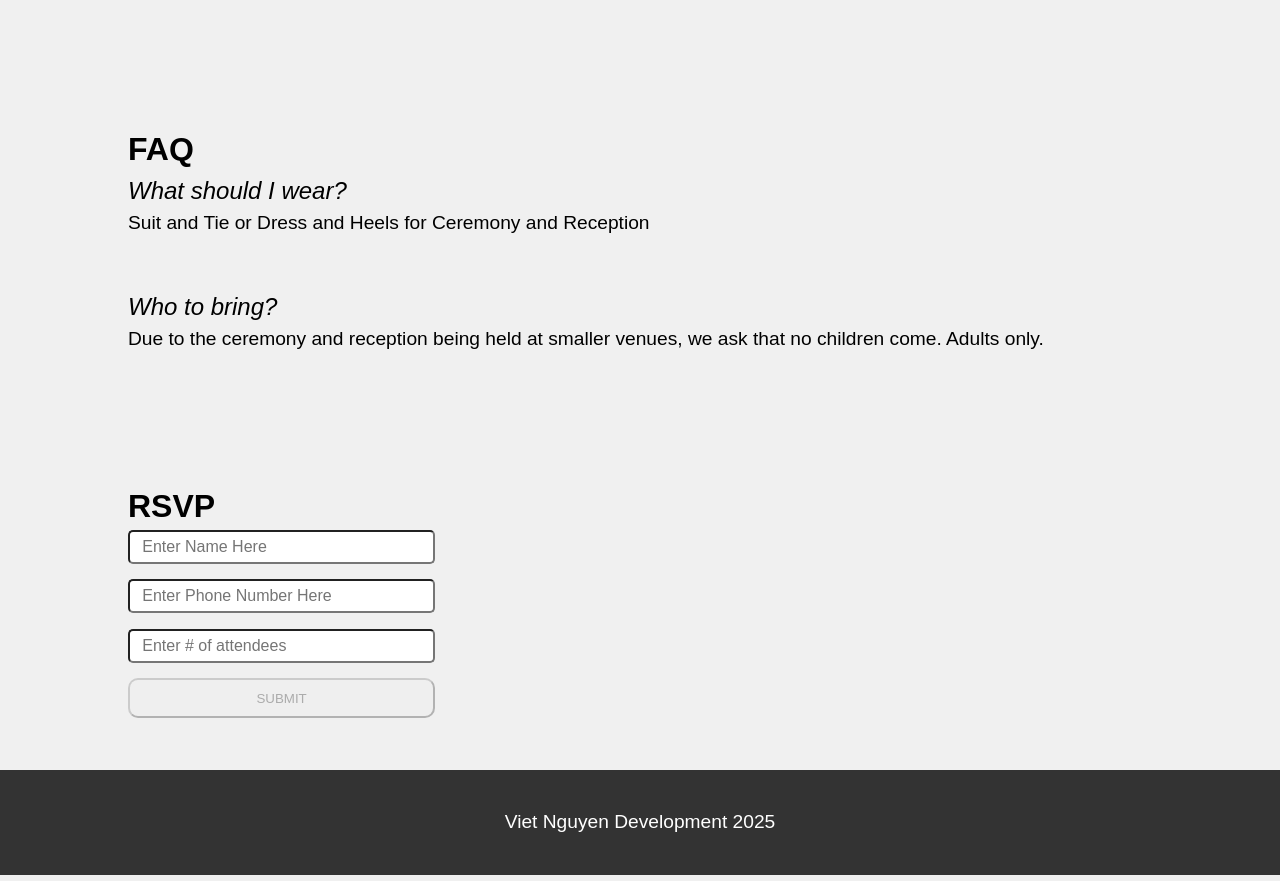
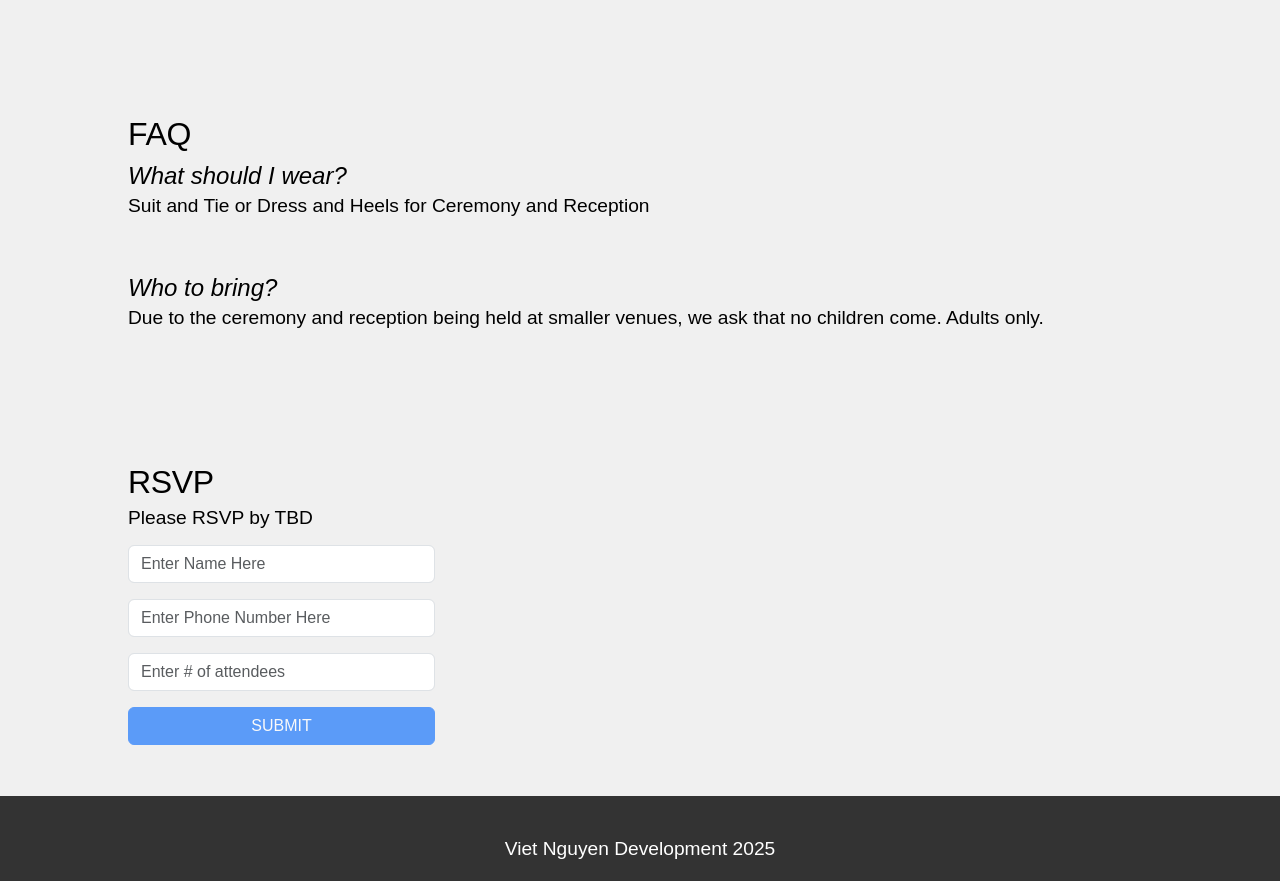
Before and after one commit to vietnguyen-dev/wedding, a plain HTML site: page index.html in a window 1280 px wide. Shown: the part 1919-2800 px from the top of the page. Drawn offline with nearby package versions, Linux system fonts and the light colour scheme.

Commit message:
bootstrap

```diff
--- a/index.css
+++ b/index.css
@@ -108,7 +108,7 @@ ul {
 }
 
 h1 {
-	font-size: 4rem;
+	font-size: 3rem;
 	font-weight: bold;
 	text-align: center;
 	margin-bottom: 2%;
@@ -116,6 +116,7 @@ h1 {
 	font-weight: 400;
 	font-style: normal;
 	line-height: 0.9;
+	letter-spacing: -0.02em;
 }
 
 footer {
@@ -125,21 +126,14 @@ footer {
 	color: white;
 }
 
-button {
-	height: 2.5rem;
-	border-radius: 10px;
-}
-
 form {
 	display: flex;
 	flex-direction: column;
 }
 
-form input {
-	padding: 2% 4%;
-	margin-bottom: 5%;
-	font-size: 1rem;
-	border-radius: 5px;
+p {
+	font-weight: lighter;
+	line-height: 1.5rem;
 }
 
 ul li a {
@@ -160,7 +154,8 @@ section:not(#wedding) div {
 
 section:not(#wedding) h2 {
 	font-size: 2rem;
-	font-weight: bold;
+	font-weight: normal;
+	letter-spacing: -0.01em;
 }
 
 section:not(#wedding) h3 {
--- a/index.html
+++ b/index.html
@@ -2,6 +2,12 @@
   <head>
     <meta charset="UTF-8" />
     <meta name="viewport" content="width=device-width, initial-scale=1.0" />
+    <link
+      href="https://cdn.jsdelivr.net/npm/bootstrap@5.3.8/dist/css/bootstrap.min.css"
+      rel="stylesheet"
+      integrity="sha384-sRIl4kxILFvY47J16cr9ZwB07vP4J8+LH7qKQnuqkuIAvNWLzeN8tE5YBujZqJLB"
+      crossorigin="anonymous"
+    />
     <link rel="stylesheet" href="index.css" />
     <link rel="preconnect" href="https://fonts.googleapis.com" />
     <link rel="preconnect" href="https://fonts.gstatic.com" crossorigin />
@@ -25,6 +31,7 @@
           <li><a href="#rsvp">RSVP</a></li>
         </ul>
       </nav>
+    </header>
 
     <section id="wedding">
       <h1>Viet and Vera's Wedding</h1>
@@ -101,20 +108,36 @@
     <section id="rsvp">
       <h2>RSVP</h2>
       <form id="rsvp-form">
-        <input id="name" type="text" value="" placeholder="Enter Name Here" />
+        <p>Please RSVP by TBD</p>
+        <input
+          id="name"
+          type="text"
+          value=""
+          placeholder="Enter Name Here"
+          class="form-control mb-3"
+        />
         <input
           id="phone"
           type="text"
           value=""
           placeholder="Enter Phone Number Here"
+          class="form-control mb-3"
         />
         <input
           id="attendees"
           type="number"
           value=""
           placeholder="Enter # of attendees"
+          class="form-control mb-3"
         />
-        <button id="submit-btn" type="submit" disabled="true">SUBMIT</button>
+        <button
+          id="submit-btn"
+          type="submit"
+          disabled="true"
+          class="btn btn-primary"
+        >
+          SUBMIT
+        </button>
       </form>
     </section>
   </body>
--- a/index.js
+++ b/index.js
@@ -74,5 +74,6 @@ attendeesEl.addEventListener("input", checkValues);
 
 rsvp.addEventListener("submit", async (e) => {
   e.preventDefault();
-  window.location.href = "thanks.html";
+  console.log(nameVal, phoneVal, attendeesVal);
+  //window.location.href = "thanks.html";
 });
```
